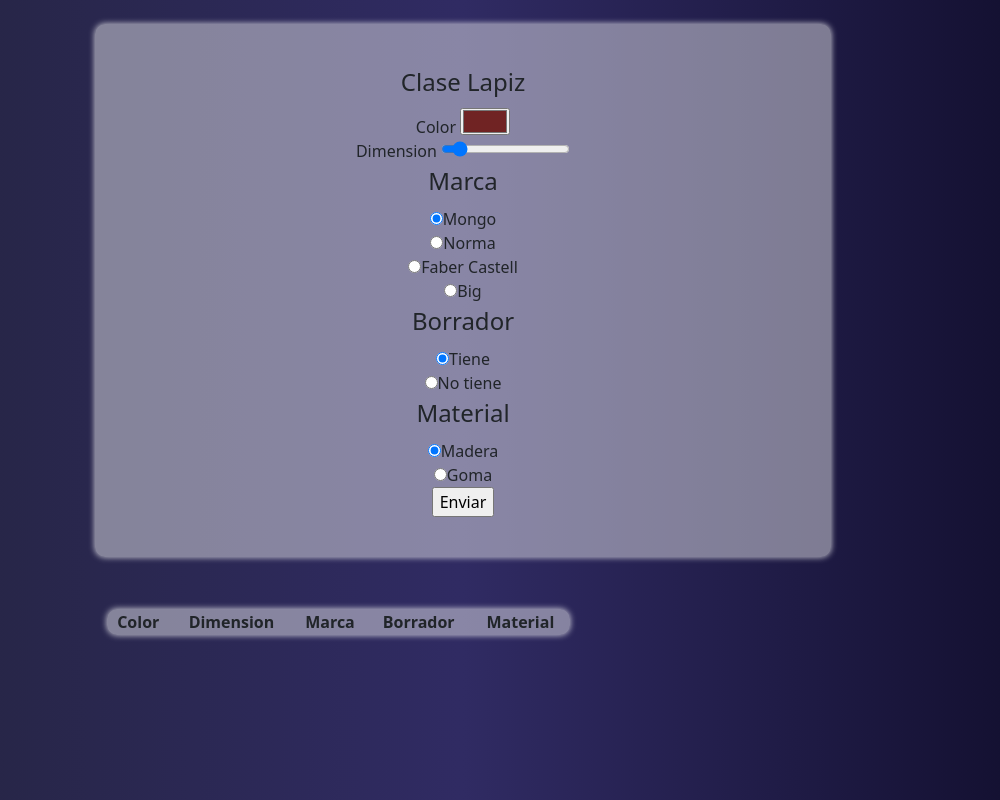
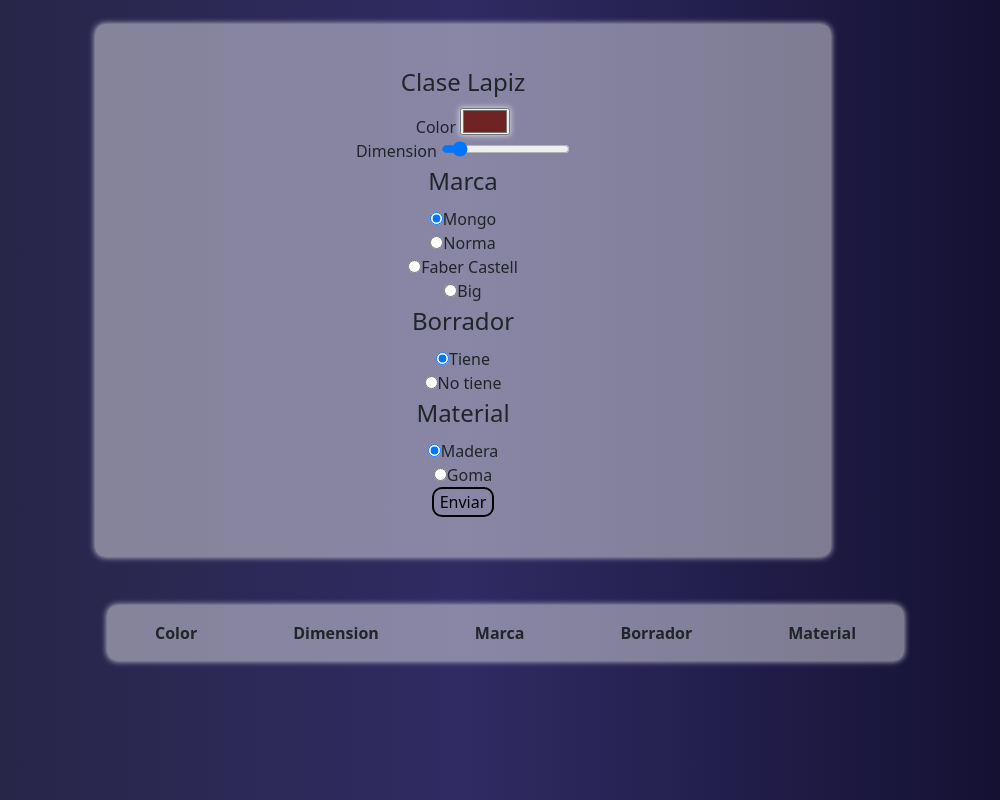
Before and after one commit to JosuegadirSierraAlfonso/poo, a plain HTML site: page index.html in a window 1280 px wide. Shown: the whole page, without its empty margins (177-1177 px from the left). Drawn offline with nearby package versions, Linux system fonts and the light colour scheme.

Commit message:
feat: :lipstick: Modif

```diff
--- a/index.html
+++ b/index.html
@@ -18,7 +18,7 @@
                     <fieldset>
                         <legend>Clase Lapiz</legend>
                         <label>Color</label>
-                        <input type="color" name="color"><br>
+                        <input class="color" type="color" name="color"><br>
                         <label>Dimension</label>
                         <input type="range" name="dimension"><br>
                         <fieldset>
@@ -38,19 +38,19 @@
                             <input type="radio" name="material" value="Madera" id="Madera"><label>Madera</label><br>
                             <input type="radio" name="material" value="Goma" id="Goma"><label>Goma</label><br>
                         </fieldset>
-                        <input type="submit" value="Enviar">
+                        <input class="button" type="submit" value="Enviar">
                     </fieldset>
                 </form>
 
-                <div class="py-5 container">
+                <div class="container py-5">
                     <table id="table">
                         <thead>
                             <tr>
-                                <th>Color</th>
-                                <th>Dimension</th>
-                                <th>Marca</th>
-                                <th>Borrador</th>
-                                <th>Material</th>
+                                <th class="px-5 py-3">Color</th>
+                                <th class="px-5">Dimension</th>
+                                <th class="px-5">Marca</th>
+                                <th class="px-5">Borrador</th>
+                                <th class="px-5">Material</th>
                             </tr>
                         </thead>
                         <tbody>
--- a/main.js
+++ b/main.js
@@ -64,7 +64,7 @@ form.addEventListener("submit", (e) => {
 
     const newRow = document.createElement("tr");
     newRow.innerHTML = `
-        <td style= "background-color: ${pencil.getColor()}">${pencil.getColor()}</td>
+        <td class="py-3" style= "border-radius: 10px; background-color: ${pencil.getColor()}">${pencil.getColor()}</td>
         <td>${pencil.getDimension()}</td>
         <td>${pencil.getMarca()}</td>
         <td>${pencil.getBorrador()}</td>
--- a/style.css
+++ b/style.css
@@ -1,11 +1,10 @@
 body{
-    background: #0f0c29;  /* fallback for old browsers */
-    background: -webkit-linear-gradient(to right, #24243e, #302b63, #0f0c29);  /* Chrome 10-25, Safari 5.1-6 */
-    background: linear-gradient(to right, #24243e, #302b63, #0f0c29); /* W3C, IE 10+/ Edge, Firefox 16+, Chrome 26+, Opera 12+, Safari 7+ */
+    background: #0f0c29;
+    background: -webkit-linear-gradient(to right, #24243e, #302b63, #0f0c29);
+    background: linear-gradient(to right, #24243e, #302b63, #0f0c29);
     background-attachment: fixed;
     background-size: cover;
 }
-
 form{
     position: relative;
     text-align: center;
@@ -16,15 +15,17 @@ form{
 
 }
 table{
-    width: 50%;
-    position: relative;
     text-align: center;
     background: #ffffff6e;
-    padding: 40px 0;
     box-shadow: 0 0 6px rgba(255, 255, 255, 0.8);
     border-radius: 10px;
+}
+.color{
+    box-shadow: 0 0 6px rgba(255, 255, 255, 0.8);
+}
+.button{
+    background: none;
+    border-radius: 10px;
+    border: 2px solid;
 
-    margin-block-start: 0.5%;;
-    margin-block-end: 80px;
-    width: 65%;
 }
```
